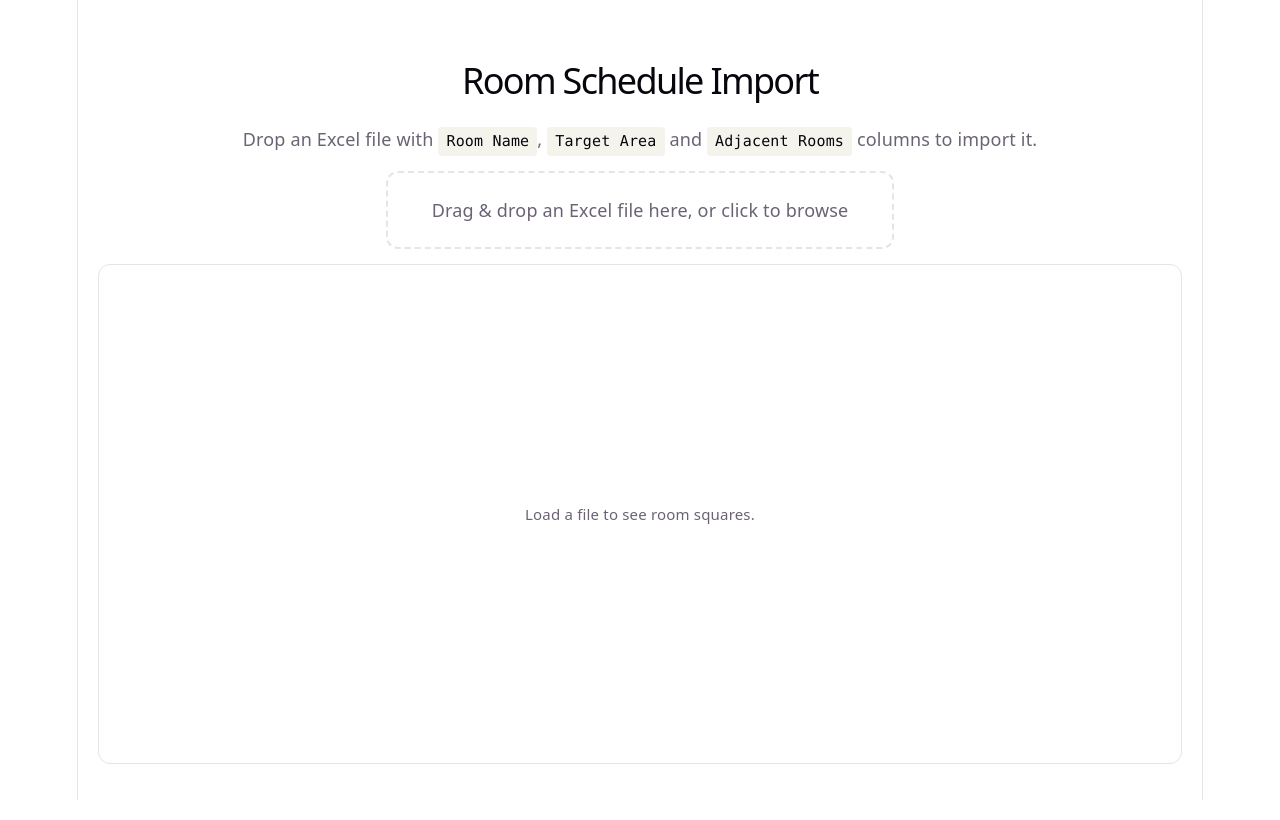
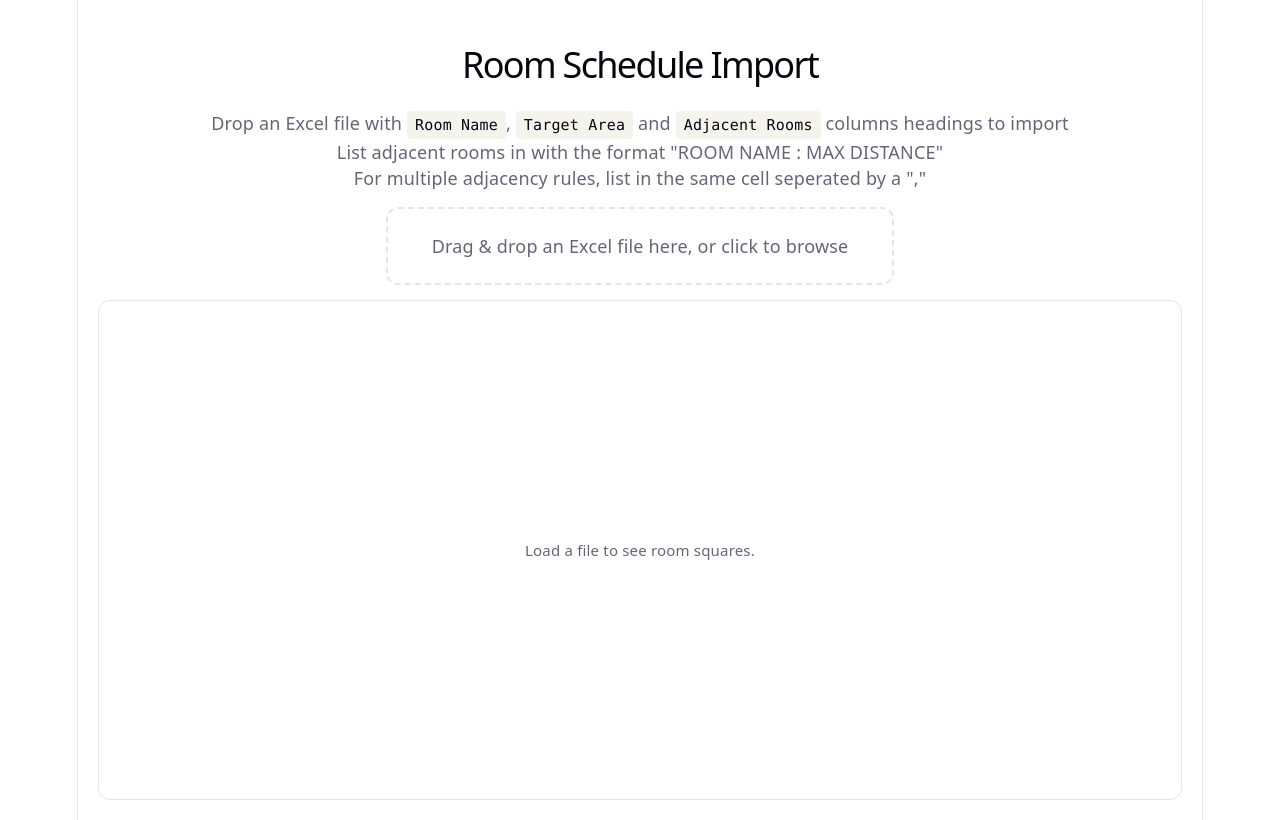
Before and after one commit to ALMacbeth/Proximate, a React (Vite) app: page / in a window 1280 px wide. Built offline with nearby package versions, Linux system fonts and the light colour scheme.

Commit message:
Cleaned up the UI after file load

```diff
--- a/src/App.jsx
+++ b/src/App.jsx
@@ -127,10 +127,11 @@ function App() {
         <section id="center">
             <div>
                 <h1 style={{ fontSize: '2rem' }}>Room Schedule Import</h1>
-                <p>
-                    Drop an Excel file with <code>{ROOM_NAME_HEADER}</code>, <code>{TARGET_AREA_HEADER}</code> and{' '}
-                    <code>{ADJACENT_ROOMS_HEADER}</code> columns to import it.
-                </p>
+                {fileDropToggle && (
+                    <p>
+                        Drop an Excel file with <code>{ROOM_NAME_HEADER}</code>, <code>{TARGET_AREA_HEADER}</code> and{' '}
+                        <code>{ADJACENT_ROOMS_HEADER}</code> columns headings to import<br></br>List adjacent rooms in with the format "ROOM NAME : MAX DISTANCE"<br></br>For multiple adjacency rules, list in the same cell seperated by a ","
+                    </p>)}
             </div>
             {fileDropToggle && (
                 <div
```
